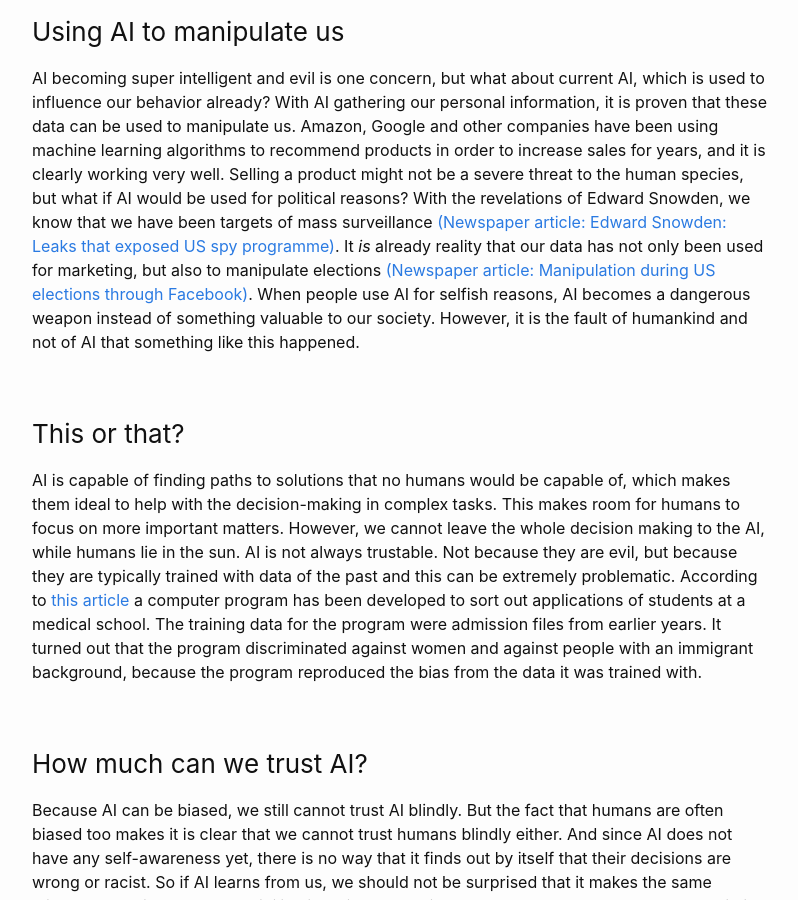
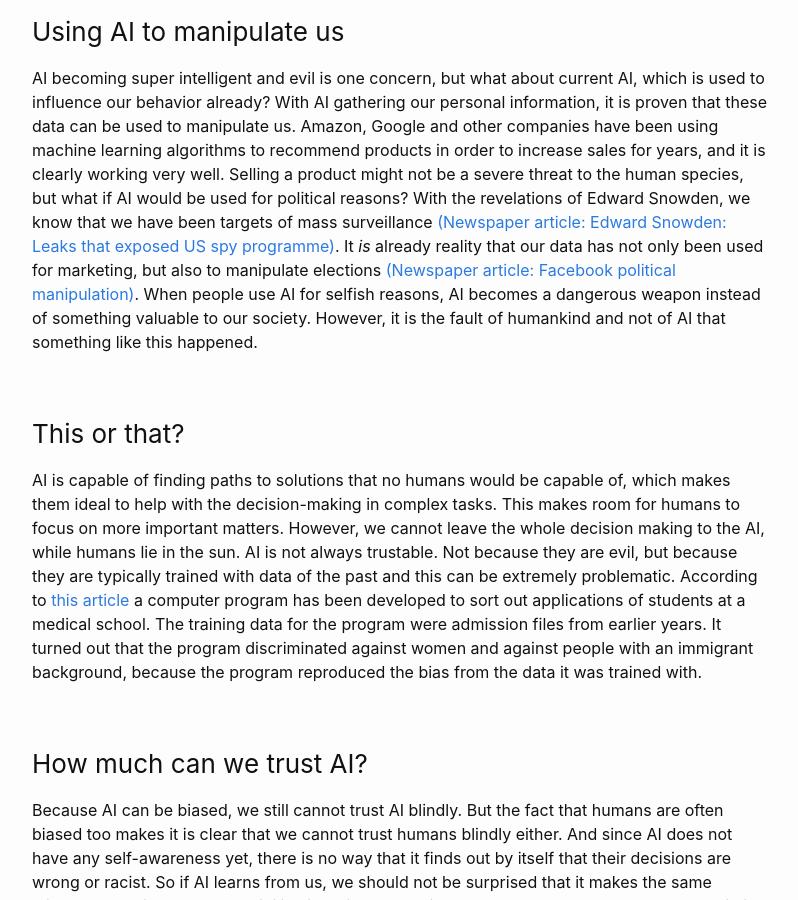
Before and after one commit to wongwil/wongwil.github.io, a Jekyll site: the page built from _posts/2020-09-20-good-or-bad-guy.md, in a window 1280 px wide and 900 px high, scrolled down 1801 px. Shown: the whole window, without its empty margins (238-1036 px from the left). Built offline with Jekyll 4.4.1, drawn with Linux system fonts in a browser that asks for light colours; comment, search, counter and statistics services are not loaded; some of the changed text lies outside the part shown.

Commit message:
Update and rename 2020-09-04-good-or-bad-guy.md to 2020-09-20-good-or-bad-guy.md

```diff
--- a/_posts/2020-09-04-good-or-bad-guy.md
+++ b/_posts/2020-09-20-good-or-bad-guy.md
@@ -30,7 +30,7 @@
 
 ### Using AI to manipulate us
 
-AI becoming super intelligent and evil is one concern, but what about current AI, which is used to influence our behavior already? With AI gathering our personal information, it is proven that these data can be used to manipulate us. Amazon, Google and other companies have been using machine learning algorithms to recommend products in order to increase sales for years, and it is clearly working very well. Selling a product might not be a severe threat to the human species, but what if AI would be used for political reasons? With the revelations of Edward Snowden, we know that we have been targets of mass surveillance [(Newspaper article: Edward Snowden: Leaks that exposed US spy programme)](https://www.bbc.com/news/world-us-canada-23123964). It *is* already reality that our data has not only been used for marketing, but also to manipulate elections [(Newspaper article: Manipulation during US elections through Facebook)](https://time.com/5197255/facebook-cambridge-analytica-donald-trump-ads-data/). When people use AI for selfish reasons, AI becomes a dangerous weapon instead of something valuable to our society. However, it is the fault of humankind and not of AI that something like this happened.
+AI becoming super intelligent and evil is one concern, but what about current AI, which is used to influence our behavior already? With AI gathering our personal information, it is proven that these data can be used to manipulate us. Amazon, Google and other companies have been using machine learning algorithms to recommend products in order to increase sales for years, and it is clearly working very well. Selling a product might not be a severe threat to the human species, but what if AI would be used for political reasons? With the revelations of Edward Snowden, we know that we have been targets of mass surveillance [(Newspaper article: Edward Snowden: Leaks that exposed US spy programme)](https://www.bbc.com/news/world-us-canada-23123964). It *is* already reality that our data has not only been used for marketing, but also to manipulate elections [(Newspaper article: Facebook political manipulation)](https://www.washingtonpost.com/outlook/2019/11/04/i-worked-political-ads-facebook-they-profit-by-manipulating-us/). When people use AI for selfish reasons, AI becomes a dangerous weapon instead of something valuable to our society. However, it is the fault of humankind and not of AI that something like this happened.
 
 ### This or that?
 
```
Also changed, not shown: other parts of _posts/2020-09-20-good-or-bad-guy.md (+1 -1 lines).
